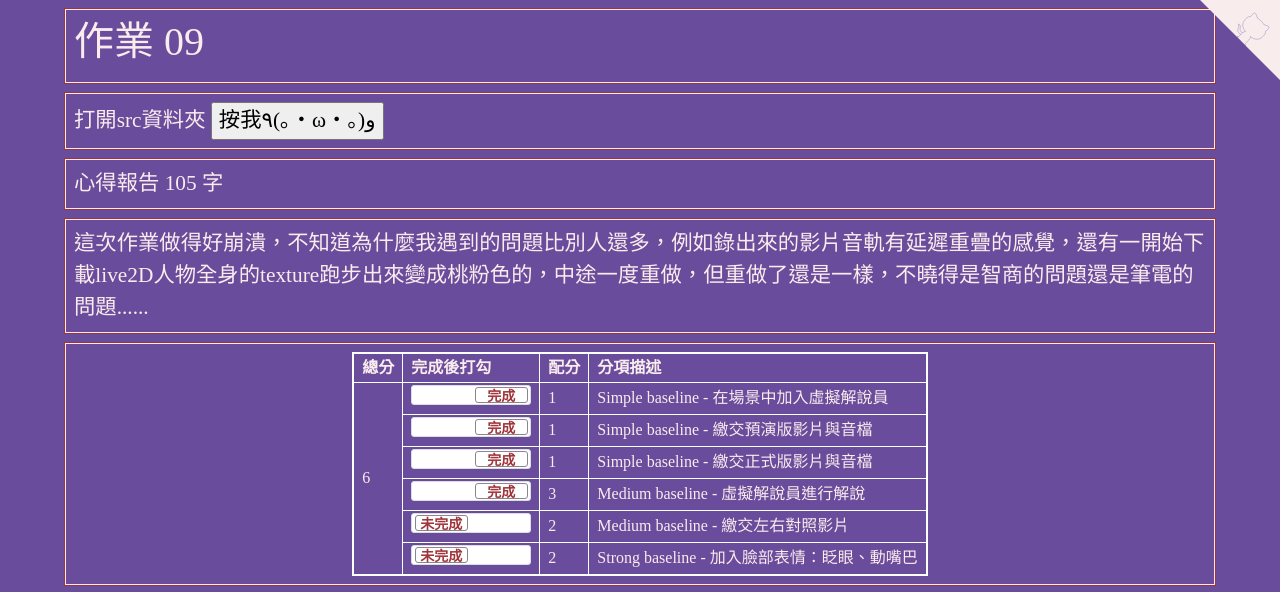
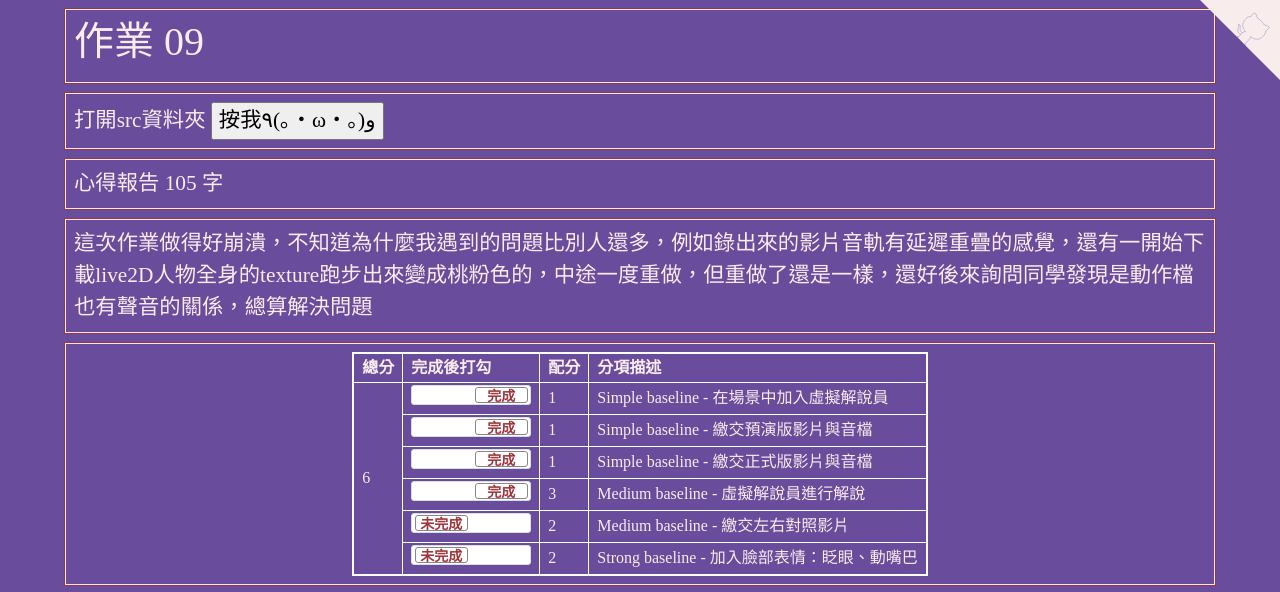
Before and after one commit to muying-fumi/vis2023f, a plain HTML site: page hw09/index.html in a window 1280 px wide. Shown: the top 592 px of the page. Drawn offline with nearby package versions, Linux system fonts and the light colour scheme.

Commit message:
Update index.html

```diff
--- a/hw09/index.html
+++ b/hw09/index.html
@@ -193,7 +193,7 @@
   <!-- ------------------------------------------------>
   <div class="row hw12">
     <div class="col-md-12 twenty">
-      這次作業做得好崩潰，不知道為什麼我遇到的問題比別人還多，例如錄出來的影片音軌有延遲重疊的感覺，還有一開始下載live2D人物全身的texture跑步出來變成桃粉色的，中途一度重做，但重做了還是一樣，不曉得是智商的問題還是筆電的問題......
+      這次作業做得好崩潰，不知道為什麼我遇到的問題比別人還多，例如錄出來的影片音軌有延遲重疊的感覺，還有一開始下載live2D人物全身的texture跑步出來變成桃粉色的，中途一度重做，但重做了還是一樣，還好後來詢問同學發現是動作檔也有聲音的關係，總算解決問題
     </div>
   </div>
 
```
